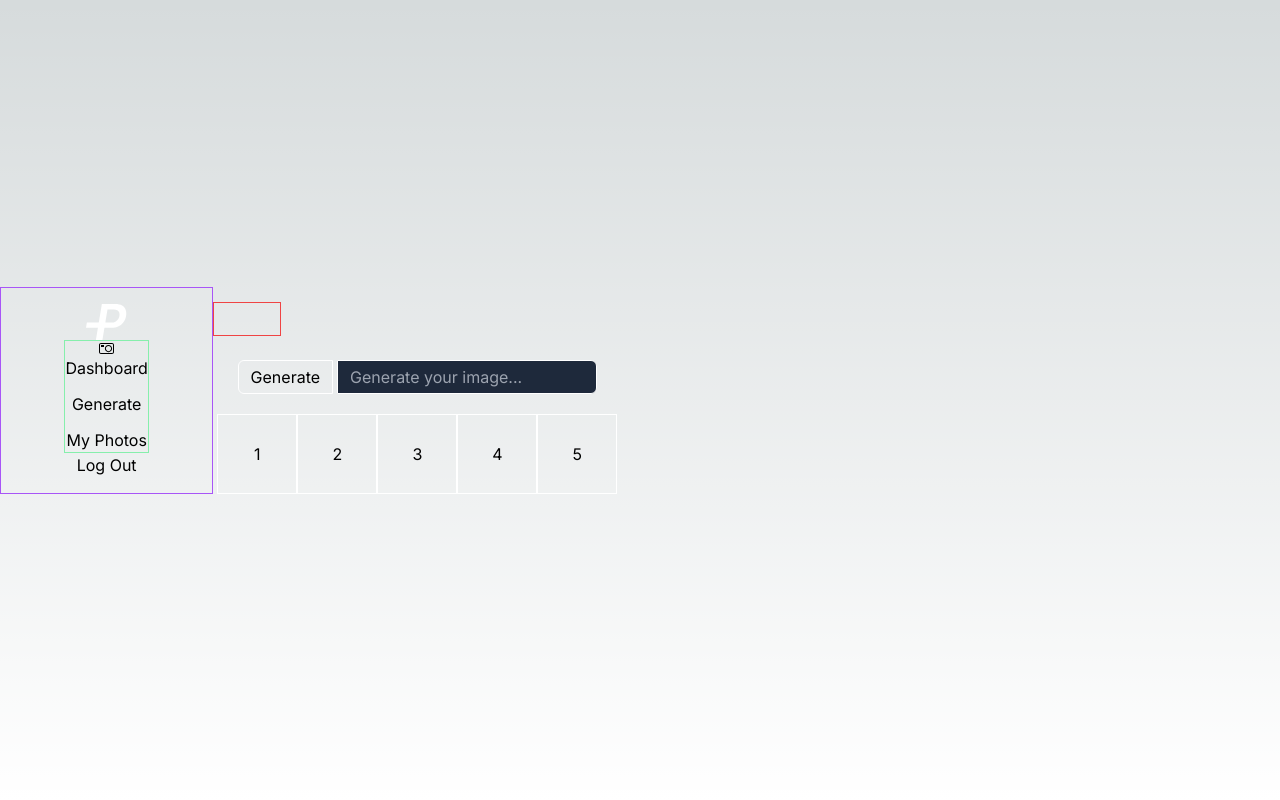
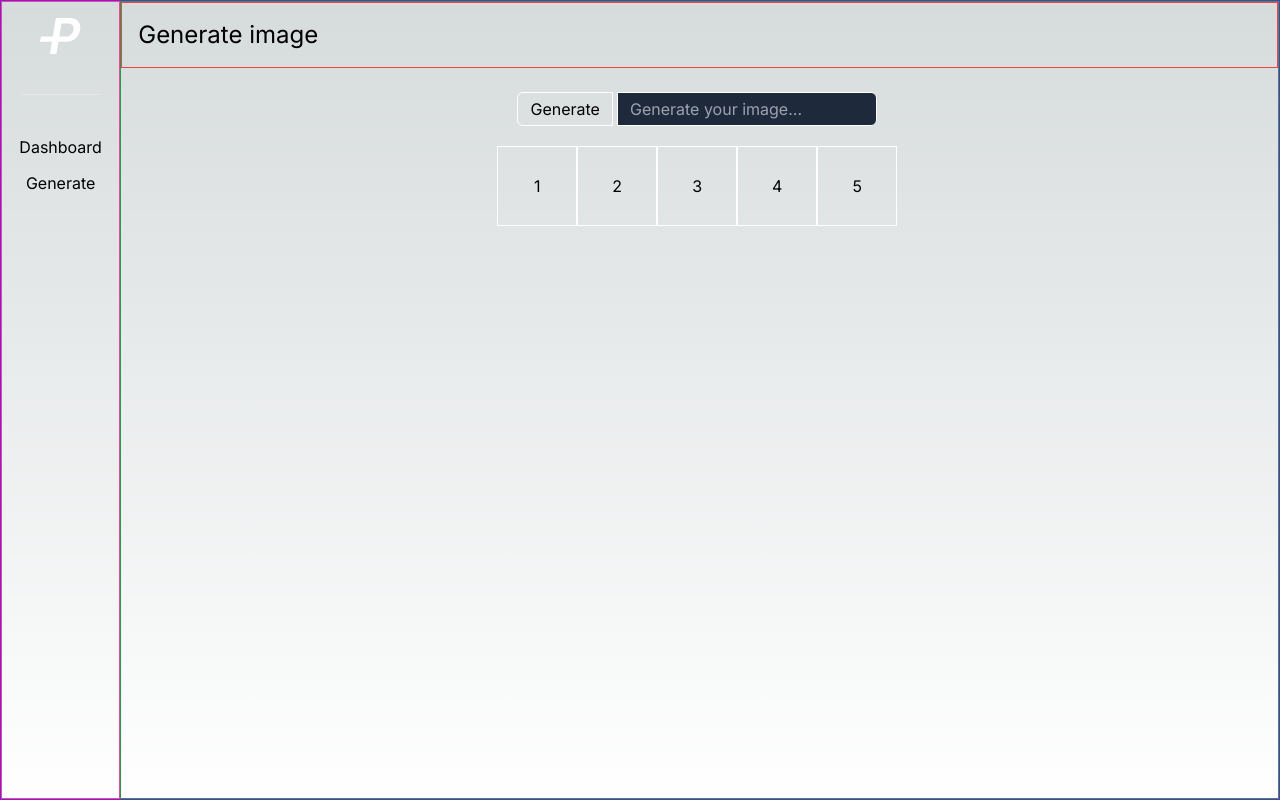
Before and after one commit to ronbarrantes/portraits, a Next.js app: page /generate in a window 1280 px wide. Built offline with nearby package versions, Linux system fonts and the light colour scheme.

Commit message:
Fix a bunch of crap

```diff
--- a/src/app/client/navigation.ts
+++ b/src/app/client/navigation.ts
@@ -12,11 +12,6 @@ export const mainNavItems: NavItem[] = [
     name: 'Generate',
     icon: 'generate',
   },
-  {
-    href: '/my-photos',
-    name: 'My Photos',
-    icon: 'photos',
-  },
 ]
 
 export const dashboardNavItems: NavItem[] = [
--- a/src/app/generate/page.tsx
+++ b/src/app/generate/page.tsx
@@ -1,16 +1,12 @@
 import { UserButton } from '@clerk/nextjs'
 
 import { PageLayout } from '@components/layouts'
-
-// MAKE A INIT COMPONENT
-
-// MAKE A CONTENT COMPONENT
 
 export default async function Generate() {
   const images = ['1', '2', '3', '4', '5']
 
   return (
-    <PageLayout>
+    <PageLayout title='Generate image'>
       {/*Add a form with a button and an input*/}
 
       <form className="flex gap-1">
--- a/src/app/page.tsx
+++ b/src/app/page.tsx
@@ -2,17 +2,12 @@ import { UserButton } from '@clerk/nextjs'
 
 import { PageLayout } from '@components/layouts'
 
-// Create a plan
-//
-// Start the new layout
-
 export default async function Generate() {
   return (
-    <PageLayout>
-      <h1 className="text-4xl">
-        Here be an introduction to what the hell is going on
-      </h1>
-      <p>This will be like a sumarize dashboard</p>
+    <PageLayout title='Picture app' >
+      <p>Upload photos</p>
     </PageLayout>
   )
 }
+
+// How to trigger a function if a tailwind has reach the media query of `lg:`
--- /dev/null
+++ b/src/components/HappyComponent.tsx
@@ -0,0 +1,9 @@
+'use client'
+// import { useWindowSize } from '@/hooks/use-get-window-size'
+
+export const HappyComponent = () => {
+  // 'use client'
+  // const windowSize = useWindowSize()
+  const windowSize = 'happy'
+  return <p>Happy component {windowSize}</p>
+}
--- /dev/null
+++ b/src/components/RandomComponent.tsx
@@ -0,0 +1,40 @@
+'use client'
+import React, { useEffect, useState } from 'react'
+
+function useTailwindVisibility(className: string) {
+  const [isVisible, setIsVisible] = useState(false)
+
+  useEffect(() => {
+    function checkVisibility() {
+      const element = document.querySelector(className)
+      const newIsVisible = element
+        ? window.getComputedStyle(element).getPropertyValue('display') !==
+          'none'
+        : false
+      setIsVisible(newIsVisible)
+    }
+
+    checkVisibility() // Initial check
+
+    window.addEventListener('resize', checkVisibility)
+
+    return () => {
+      window.removeEventListener('resize', checkVisibility)
+    }
+  }, [className])
+
+  return isVisible
+}
+
+export const RandomComponent = () => {
+  const isVisible = useTailwindVisibility('lg:trigger-class')
+
+  useEffect(() => {
+    if (typeof window !== 'undefined' && isVisible) {
+      console.log('LG breakpoint reached!')
+      // Your code here
+    }
+  }, [isVisible])
+
+  return <div className="lg:trigger-class">{/* Your component content */}</div>
+}
--- a/src/components/layouts.tsx
+++ b/src/components/layouts.tsx
@@ -7,27 +7,29 @@ import { MainNavBar } from '@ui'
 import { mainNavItems } from '@/app/client/navigation'
 
 interface PageLayoutProps {
+  title: string
   children: React.ReactNode
 }
 
 const MainNav = () => {
   return (
-    <nav className="flex items-center flex-col border border-purple-500       justify-between w-20 p-4 mb-5 lg:w-1/6">
- <Link href="/" aria-label="Portrait app logo">
- <Logo />
- </Link>
-  <MainNavBar navItems={mainNavItems} />
-  <button>Log Out</button>
+    <nav className="flex flex-col items-center w-32 p-4 border border-pink-500 min-w-20">
+      <Link href="/" aria-label="Portrait app logo">
+      <Logo className='m-auto border-red-500' />
+      <hr className='flex w-20 my-10'/>
+      </Link>
+      <MainNavBar navItems={mainNavItems} />
     </nav>
   )
 }
 
-export const PageLayout = ({ children }: PageLayoutProps) => {
+export const PageLayout = ({ title, children }: PageLayoutProps) => {
   return (
-    <div className="flex items-center min-h-screen">
+    <div className="flex min-h-screen border border-purple-700">
       <MainNav />
-      <div>
-        <header className="flex flex-col items-center justify-between w-20 p-4 mb-5 border border-red-500 lg:w-1/6">
+      <div className='w-full border border-green-600'>
+        <header className="flex items-center justify-between w-full p-4 mb-5 border border-red-500">
+          <h1 className="text-2xl">{title}</h1>
           <UserButton
             appearance={{
               elements: {
--- /dev/null
+++ b/src/hooks/use-get-window-size.ts
@@ -0,0 +1,68 @@
+'use client'
+import { useEffect, useState } from 'react'
+
+// function useTailwindVisibility(className: string) {
+//   const [isVisible, setIsVisible] = useState(false)
+
+//   useEffect(() => {
+//     function checkVisibility() {
+//       const element = document.querySelector(className)
+//       const newIsVisible = element
+//         ? window.getComputedStyle(element).getPropertyValue('display') !==
+//           'none'
+//         : false
+//       setIsVisible(newIsVisible)
+//     }
+
+//     checkVisibility() // Initial check
+
+//     window.addEventListener('resize', checkVisibility)
+
+//     return () => {
+//       window.removeEventListener('resize', checkVisibility)
+//     }
+//   }, [className])
+
+//   return isVisible
+// }
+
+// import { useEffect, useState } from 'react';
+
+const getWindowSize = () => {
+  if (typeof window === 'undefined') {
+    return 'xl'
+  }
+
+  const width = window.innerWidth
+
+  if (width >= 1536) {
+    return '2xl'
+  } else if (width >= 1280) {
+    return 'xl'
+  } else if (width >= 1024) {
+    return 'lg'
+  } else if (width >= 768) {
+    return 'md'
+  } else {
+    return 'sm'
+  }
+}
+
+export function useWindowSize() {
+  const [windowSizeName, setWindowSizeName] = useState(getWindowSize())
+  // Get window size width
+
+  useEffect(() => {
+    function handleResize() {
+      setWindowSizeName(getWindowSize())
+    }
+
+    window.addEventListener('resize', handleResize)
+
+    return () => {
+      window.removeEventListener('resize', handleResize)
+    }
+  }, [])
+
+  return windowSizeName
+}
--- a/src/ui/navigation.tsx
+++ b/src/ui/navigation.tsx
@@ -56,11 +56,9 @@ export const MainNavBarButton = () => {
 export const MainNavBar = ({ navItems, children }: NavProps) => {
   return (
     <nav
-      className={classNames(
-        'flex flex-col items-center border border-green-300',
-      )}
+      className={classNames('flex flex-col items-center')}
     >
-      <MainNavBarButton />
+      {/* <MainNavBarButton /> */}
       <ul className="flex flex-col items-center gap-3">
         {navItems.map((item, idx) => (
           <li key={idx}>
```
